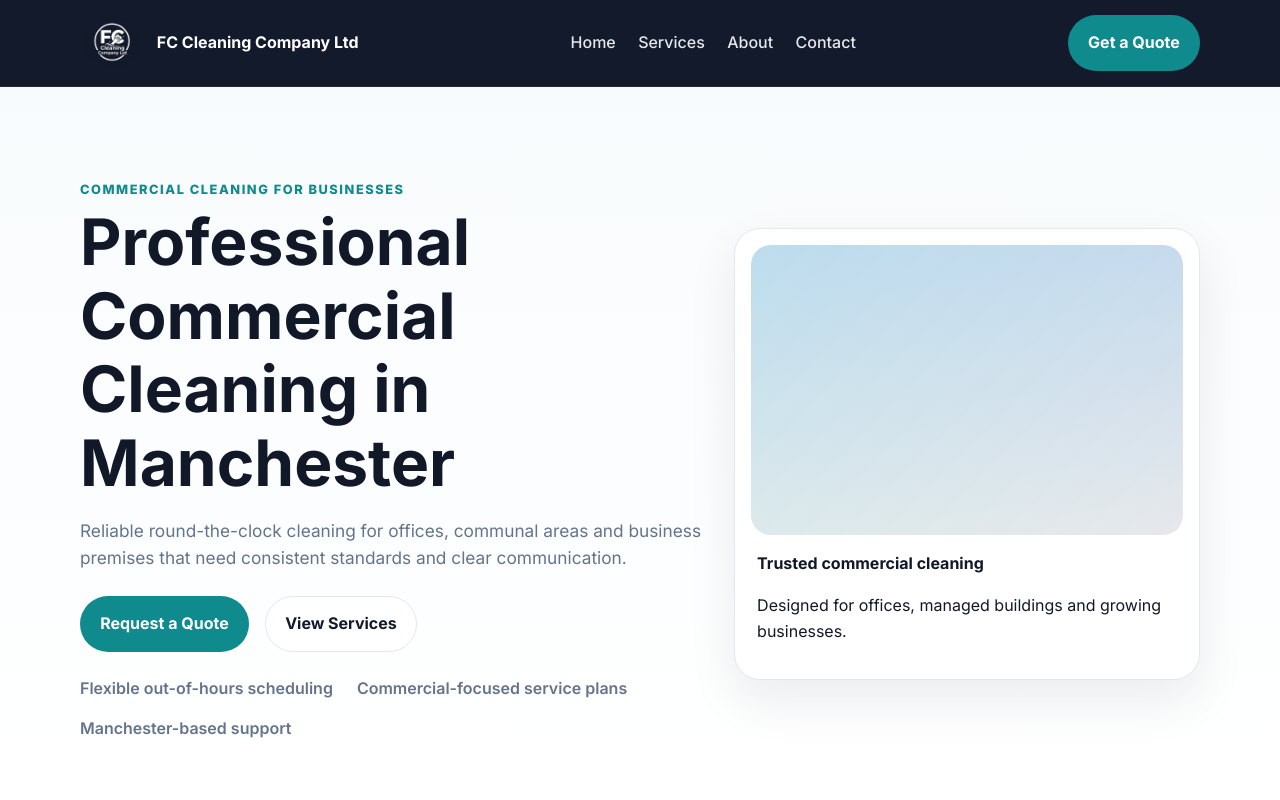
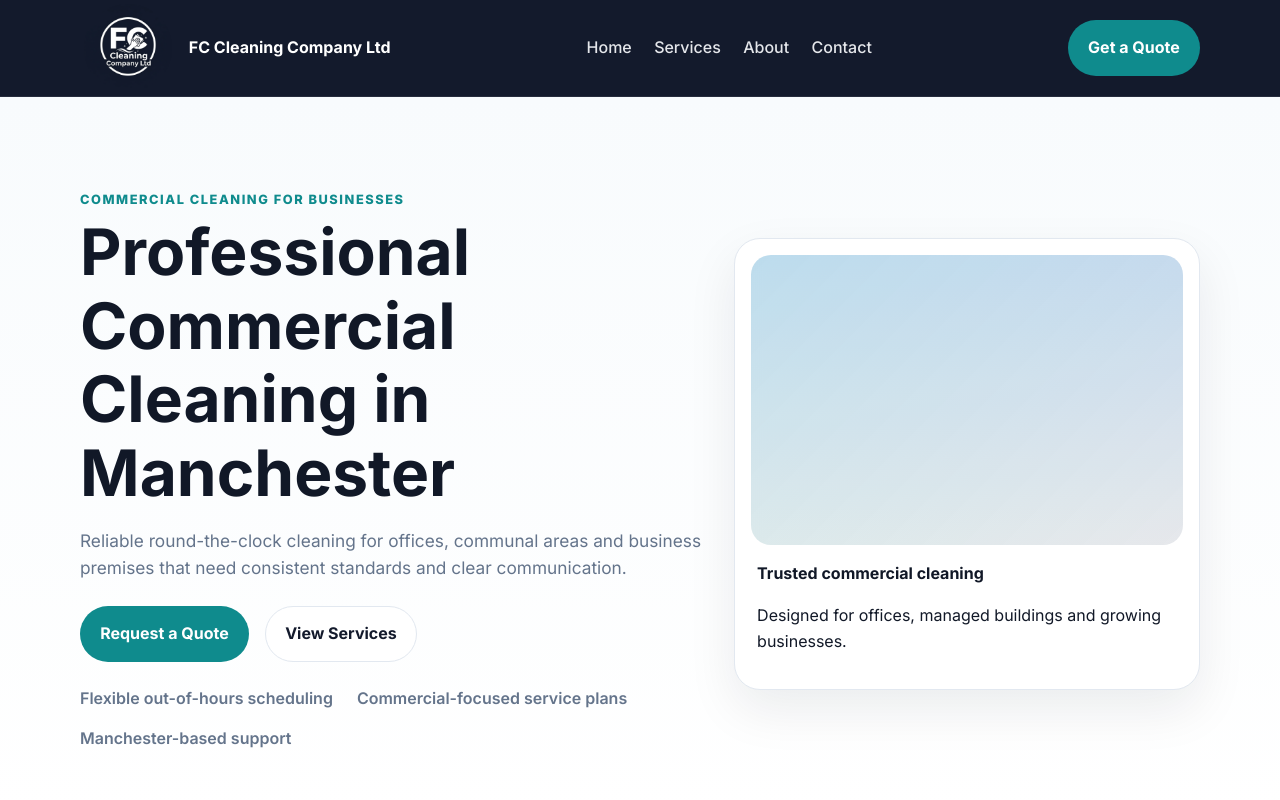
Before and after one commit to Perchito/fc_cleaning_site, a plain HTML site: page index.html in a window 1280 px wide. Shown: the top 800 px of the page. Drawn offline with Linux system fonts and the light colour scheme.

Commit message:
bigger logo

```diff
--- a/styles.css
+++ b/styles.css
@@ -33,7 +33,7 @@ img { max-width: 100%; display: block; }
 }
 .brand { display: flex; align-items: center; gap: .8rem; color: var(--white); font-weight: 700; }
 .brand img {
-  width: 64px; height: 64px; object-fit: contain; background: #ffffff00;
+  width: 96px; height: 96px; object-fit: contain; background: #ffffff00;
   border-radius: 50%; padding: 4px;
 }
 .nav { display: flex; gap: 1.4rem; color: #e5e7eb; font-weight: 500; }
```
